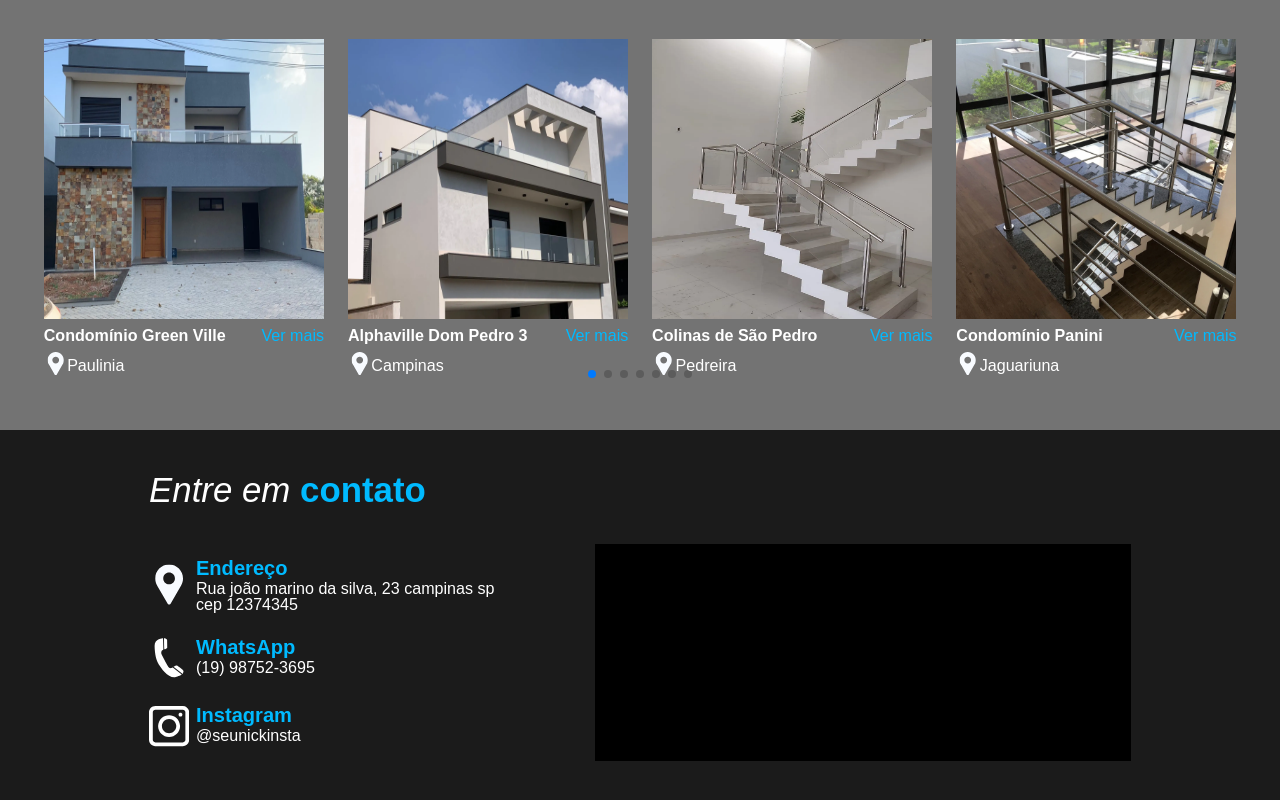
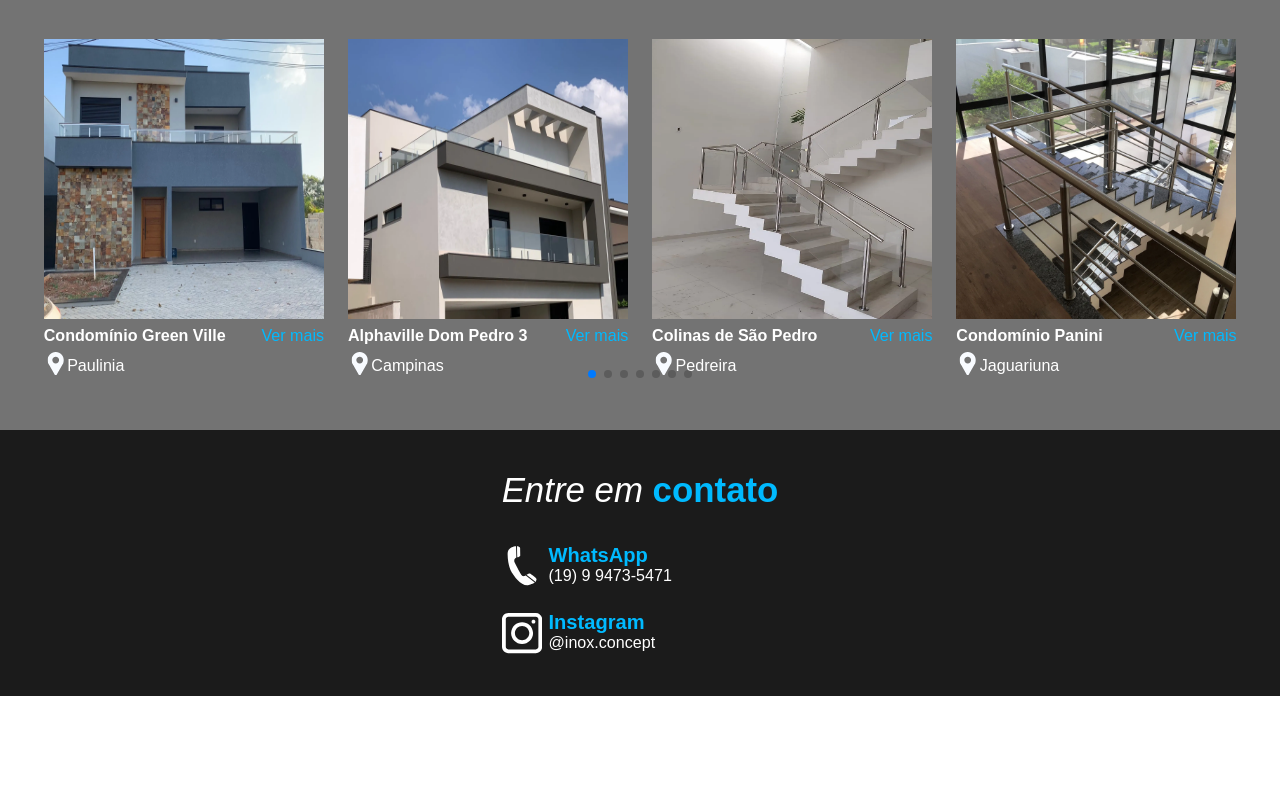
Before and after one commit to GBRbotelho/InoxConcept, a React (Vite) app: page / in a window 1280 px wide. Shown: the part 1860-2660 px from the top of the page. After the commit the page ends 2556 px from the top, so only its background shows below. Built offline with nearby package versions, Linux system fonts and the light colour scheme.

Commit message:
Dados Contato

```diff
--- a/src/containers/Container5.jsx
+++ b/src/containers/Container5.jsx
@@ -13,7 +13,7 @@ export default function Container5() {
         </h1>
         <div className={styles.content} data-aos="fade-up">
           <div className={styles.data}>
-            <div className={styles.card}>
+            {/* <div className={styles.card}>
               <div className={styles.icon}>
                 <Map />
               </div>
@@ -25,14 +25,14 @@ export default function Container5() {
                   cep 12374345
                 </p>
               </div>
-            </div>
+            </div> */}
             <div className={styles.card}>
               <div className={styles.icon}>
                 <Phone />
               </div>
               <div className={styles.dataCard}>
                 <h3>WhatsApp</h3>
-                <p>(19) 98752-3695</p>
+                <p>(19) 9 9473-5471</p>
               </div>
             </div>
             <div className={styles.card}>
@@ -41,11 +41,11 @@ export default function Container5() {
               </div>
               <div className={styles.dataCard}>
                 <h3>Instagram</h3>
-                <p>@seunickinsta</p>
+                <p>@inox.concept</p>
               </div>
             </div>
           </div>
-          <div className={styles.maps}></div>
+          {/* <div className={styles.maps}></div> */}
         </div>
       </div>
     </section>
```
